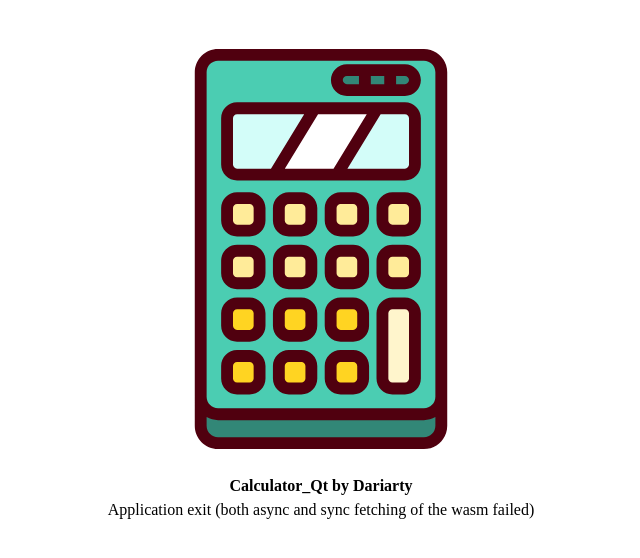
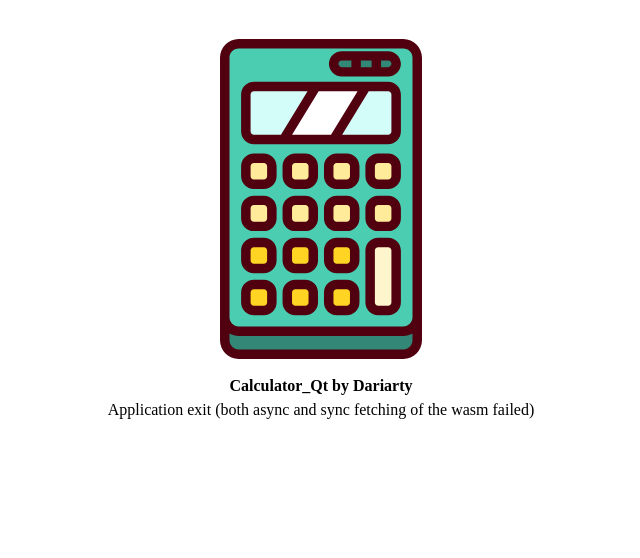
Before and after one commit to Dariarty/Calculator_Qt, a plain HTML site: page docs/index.html in a window 1280 px wide. Shown: the whole page, without its empty margins (319-959 px from the left). Drawn offline with Linux system fonts and the light colour scheme; no server answers.

Commit message:
changed wasm loading logo size

```diff
--- a/docs/index.html
+++ b/docs/index.html
@@ -19,7 +19,7 @@
   <body onload="init()">
     <figure style="overflow:visible;" id="qtspinner">
       <center style="margin-top:1.5em; line-height:150%">
-        <img src="calculator.svg" width="400" height="450" style="display:block"></img>
+        <img src="calculator.svg" width="320" height="350" style="display:block"></img>
         <strong>Calculator_Qt by Dariarty</strong>
         <div id="qtstatus"></div>
         <noscript>JavaScript is disabled. Please enable JavaScript to use this application.</noscript>
```
